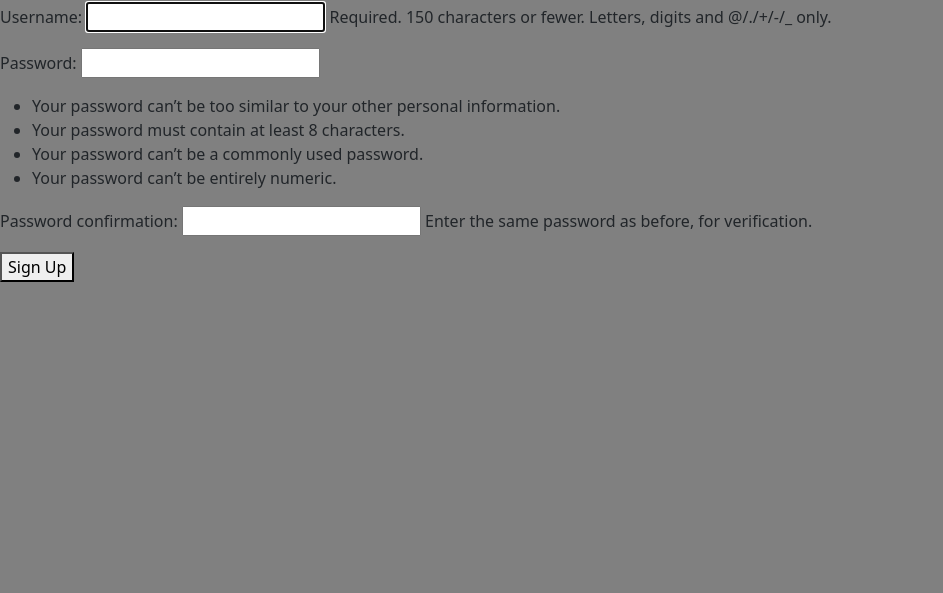
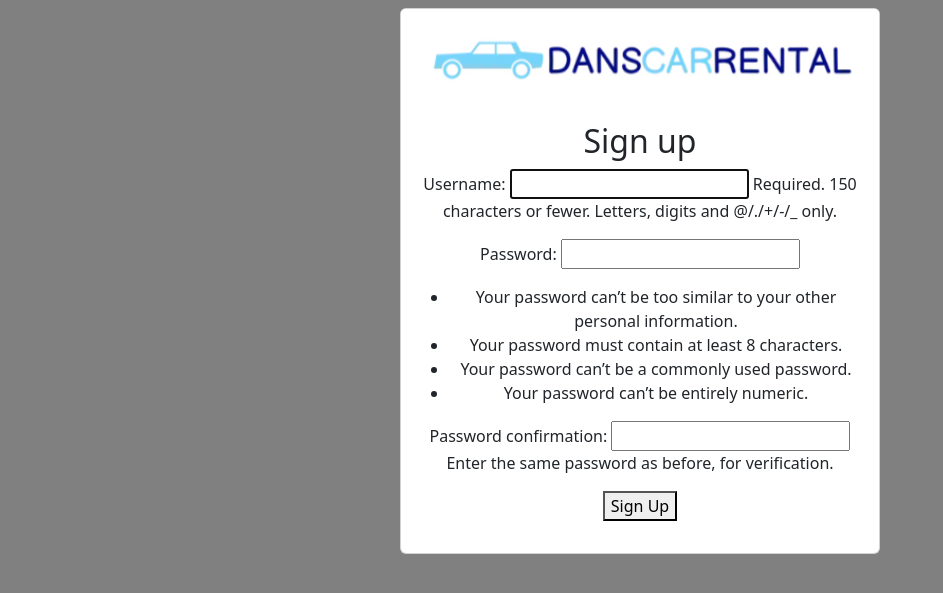
Before and after one commit to masoncfrancis/CS3450-5-App, a Django app: page /accounts/signup/ in a window 1280 px wide. Shown: the part 56-649 px from the top of the page, without its empty margins (0-943 px from the left). Run offline with Django 4.2, Linux system fonts and the light colour scheme.

Commit message:
Styled signup page and added link to it from login

```diff
--- a/dansCarRental/accounts/templates/registration/signup.html
+++ b/dansCarRental/accounts/templates/registration/signup.html
@@ -2,11 +2,19 @@
 
 {% block title %}Sign Up{% endblock %}
 
+{% load static %}
+
 {% block content %}
-  <h2>Sign up</h2>
-  <form method="post">
+<div class="card text-center" style="width: 30rem; align-items: center; margin:auto; margin-top:4rem">
+  <img id="delicate" src="{% static 'logo.jpg' %}" class="card-img-top" alt="delicate" draggable="false"/>
+  <div class ="card-body">
+    <h2>Sign up</h2>
+    <form method="post">
     {% csrf_token %}
     {{ form.as_p }}
     <button type="submit">Sign Up</button>
-  </form>
+    </form>
+  </div>
+</div>
+
 {% endblock %}
--- a/dansCarRental/carRental/templates/registration/login.html
+++ b/dansCarRental/carRental/templates/registration/login.html
@@ -11,6 +11,7 @@
     <form method="post">
     {% csrf_token %}
     {{ form.as_p }}
+    <p>Don't have an account yet? <a href="../signup/">Sign Up!</a></p>
     <button type="submit">Log In</button>
   </form>
   </div>
```
